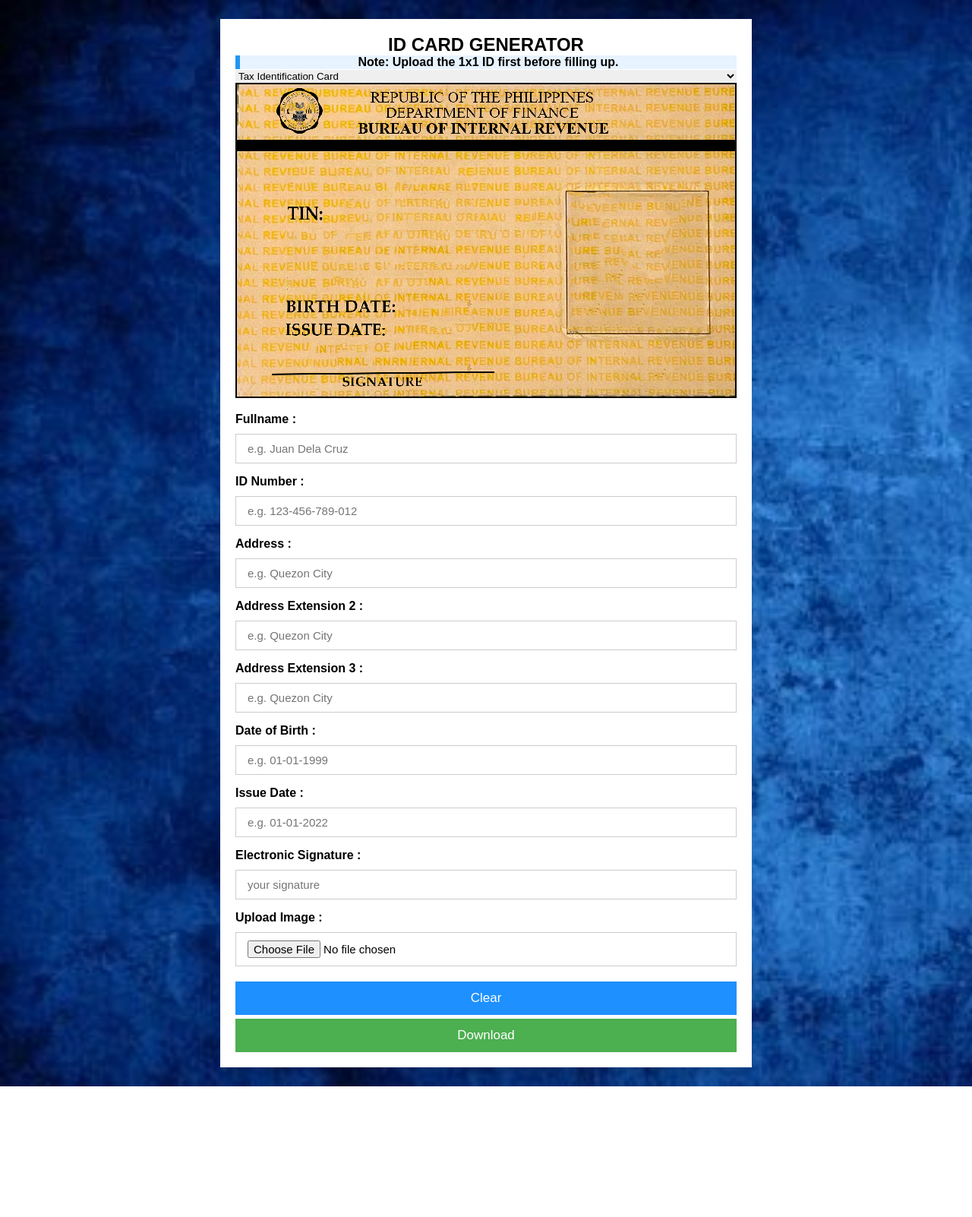
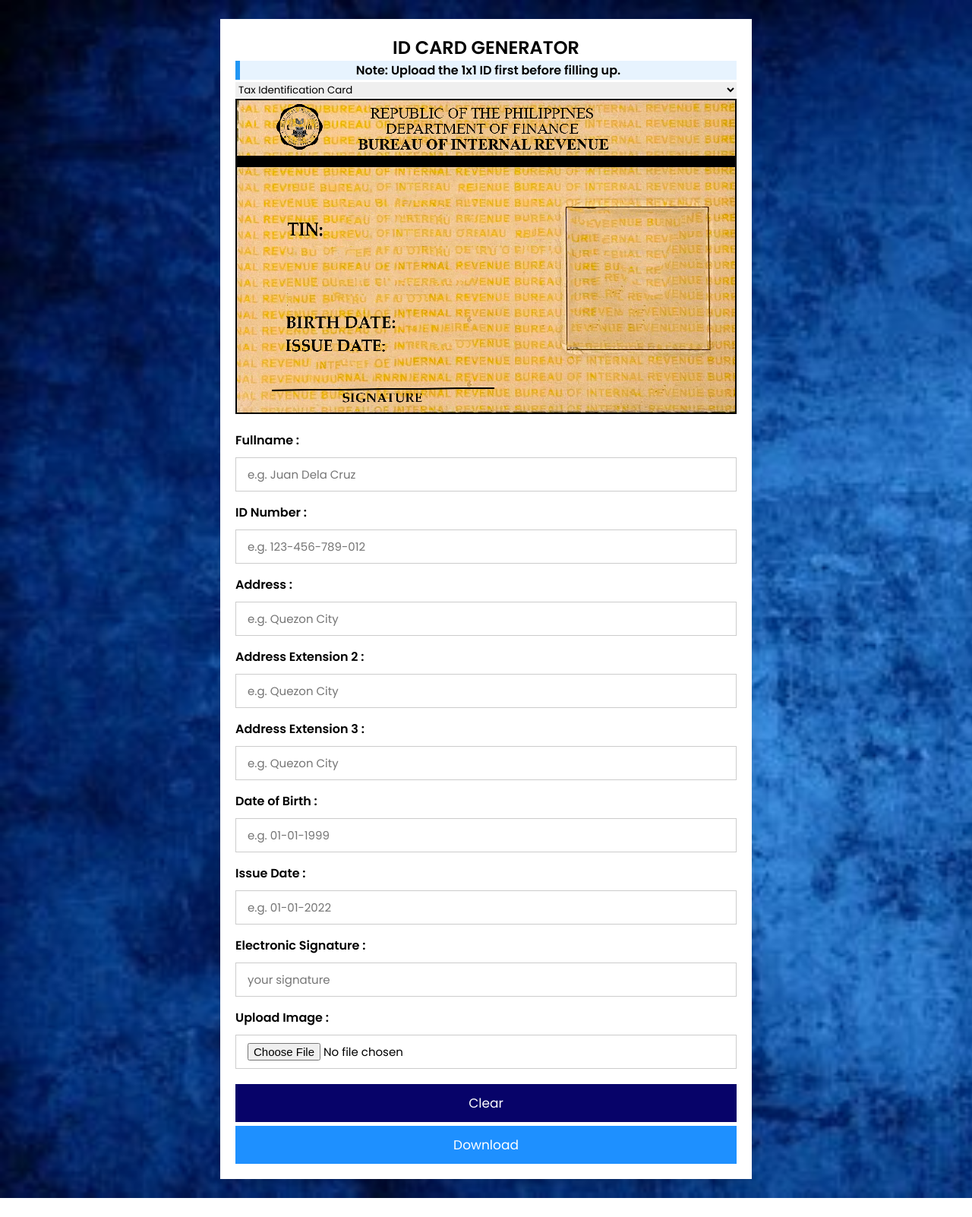
Before and after one commit to AlexanderGrayson-RPW/AlexanderGrayson-RPW.github.io, a PHP site: page /idgenerator.html in a window 1280 px wide. Shown: the whole page at 76% size. Before the commit the page ends 1430 px from the top, so only its background shows below. Run offline with PHP 8.4, Linux system fonts and the light colour scheme; some web fonts are replaced.

Commit message:
Update idgenerator.css

```diff
--- a/idgenerator.css
+++ b/idgenerator.css
@@ -1,13 +1,19 @@
+@import url('https://fonts.googleapis.com/css2?family=Poppins:wght@100;300;400;500;600&display=swap');
+@import url('https://fonts.cdnfonts.com/css/amalfi-coast');
+@import url('https://fonts.cdnfonts.com/css/palatino-linotype');
+
 @font-face {
     font-family: 'Palatino Linoype';
-    src: url(fonts/Palatino.ttf) format('truetype');
+    src: url("../AlexanderGrayson-RPW/AlexanderGrayson-RPW.github.io/Palatino.ttf") format('truetype');
     font-weight: normal;
     font-style: normal;
+
 }
 
 @font-face {
-    font-family: 'Amalfi Coast';
-    src: url(fonts/Amalfi Coast.ttf) format('truetype');
+    font-family: 'scriptina_proregular';
+    src: url('Scriptina_Pro-webfont.eot');
+    src: url('Scriptina_Pro-webfont.eot?#iefix') format('embedded-opentype'), url('Scriptina_Pro-webfont.woff2') format('woff2'), url('Scriptina_Pro-webfont.woff') format('woff');
     font-weight: normal;
     font-style: normal;
 }
@@ -77,7 +82,7 @@
     width: 100%;
     padding: 12px;
     font-size: 17px;
-    background: DodgerBlue;
+    background: #070369;
     color: #fff;
     margin-top: 5px;
     cursor: pointer;
@@ -89,7 +94,7 @@
 
 #down, #downNational {
     width: 100%;
-    background-color: #4CAF50;
+    background-color: DodgerBlue;
     border: none;
     color: white;
     padding: 12px 30px;
```
Also changed, not shown: other parts of idgenerator.css (+6 -93 lines).
